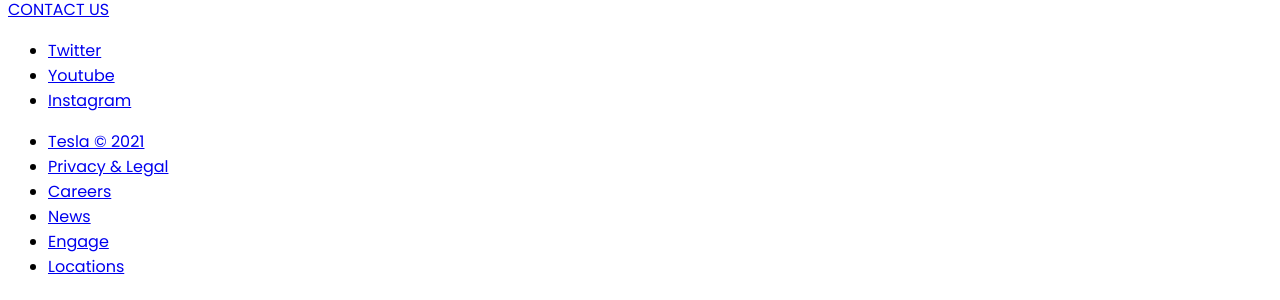
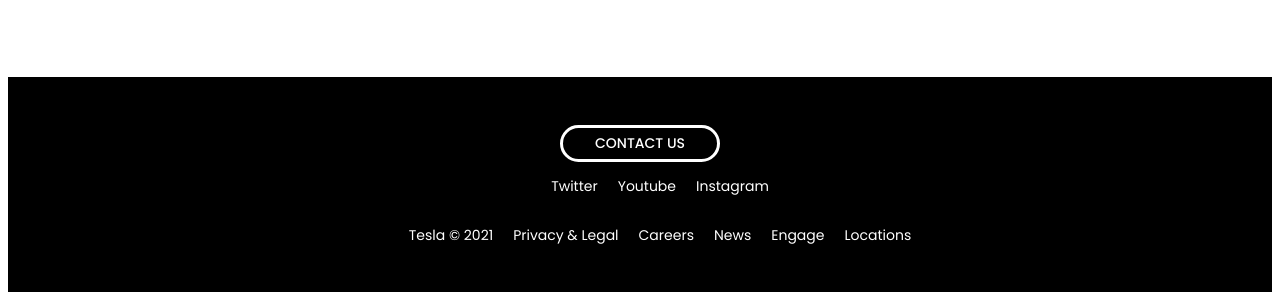
Before and after one commit to xlHenshin/Parcial1_WEB, a plain HTML site: page shop.html in a window 1280 px wide. Shown: the part 936-1236 px from the top of the page. Drawn offline with Linux system fonts and the light colour scheme.

Commit message:
adding styles to footer

```diff
--- a/css/shop.scss
+++ b/css/shop.scss
@@ -26,6 +26,7 @@
     justify-content:space-between;
     margin-left: 30px;
     margin-right: 30px;
+    margin-bottom: 80px;
 }
 
 .product{
@@ -72,3 +73,48 @@
         object-fit: contain;
     }
 }
+
+.end{
+    background: black;
+    padding: 32px;
+    font-size: 0.875em;
+}
+
+.footer{
+    &__contact{
+        margin-top: 16px;
+        display: flex;
+        flex-direction: column;
+        align-items: center;
+        justify-content: center;
+    }
+    &__button{
+        text-decoration: none;
+        color: white;
+        border: solid 3.2px;
+        padding: 4.8px;
+        padding-left: 32px;
+        padding-right: 32px;
+        font-weight: 500;
+        border-radius: 60px;
+    }
+    &__menu{
+        display: flex;
+        align-items: center;
+        justify-content: center;
+        list-style: none;
+    }
+    &__a{
+        color: #FFFFFF;
+        text-decoration: none;
+    }
+    &__item{
+        margin: 0 10px;
+    }
+    &__link{
+        display: flex;
+        flex-direction: column;
+        align-items: center;
+        justify-content: center;
+    }
+}
--- a/shop.html
+++ b/shop.html
@@ -49,7 +49,7 @@
 
     </main>
 
-    <footer>
+    <footer class="end">
         <div class="footer__contact">
 
             <a href="#" class="footer__button">
@@ -57,20 +57,20 @@
             </a>
 
             <ul class="footer__menu">
-                <li class="footer__item"><a href="#">Twitter</a></li>
-                <li class="footer__item"><a href="#">Youtube</a></li>
-                <li class="footer__item"><a href="#">Instagram</a></li>
+                <li class="footer__item"><a href="#" class="footer__a">Twitter</a></li>
+                <li class="footer__item"><a href="#" class="footer__a">Youtube</a></li>
+                <li class="footer__item"><a href="#" class="footer__a">Instagram</a></li>
             </ul>
         </div>
 
         <div class="footer__links">
             <ul class="footer__menu">
-                <li class="footer__item"><a href="#">Tesla © 2021</a></li>
-                <li class="footer__item"><a href="#">Privacy & Legal</a></li>
-                <li class="footer__item"><a href="#">Careers</a></li>
-                <li class="footer__item"><a href="#">News</a></li>
-                <li class="footer__item"><a href="#">Engage</a></li>
-                <li class="footer__item"><a href="#">Locations</a></li>
+                <li class="footer__item"><a href="#" class="footer__a">Tesla © 2021</a></li>
+                <li class="footer__item"><a href="#" class="footer__a">Privacy & Legal</a></li>
+                <li class="footer__item"><a href="#" class="footer__a">Careers</a></li>
+                <li class="footer__item"><a href="#" class="footer__a">News</a></li>
+                <li class="footer__item"><a href="#" class="footer__a">Engage</a></li>
+                <li class="footer__item"><a href="#" class="footer__a">Locations</a></li>
             </ul>
         </div>
     </footer>
```
Also changed, not shown: css/shop.css, 1 other file.
